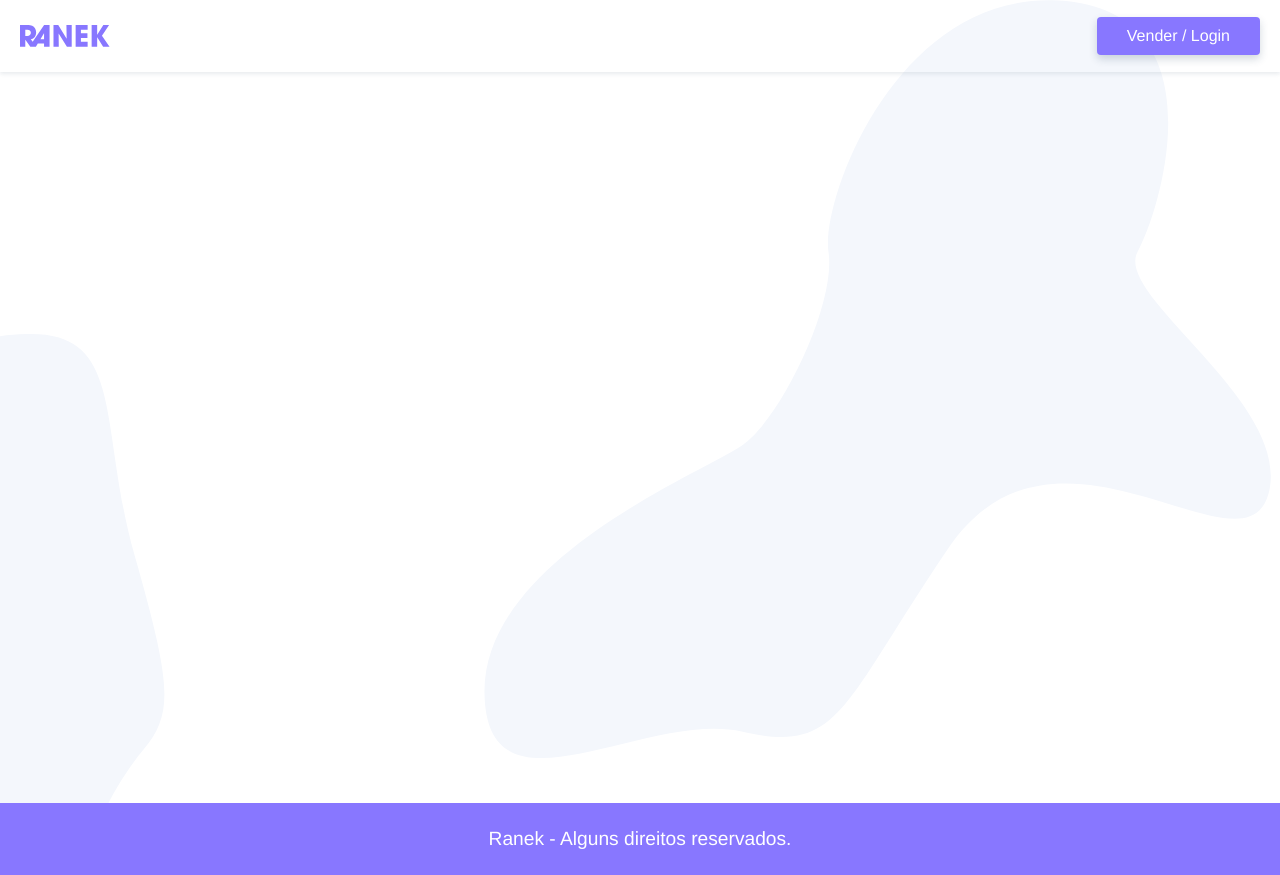
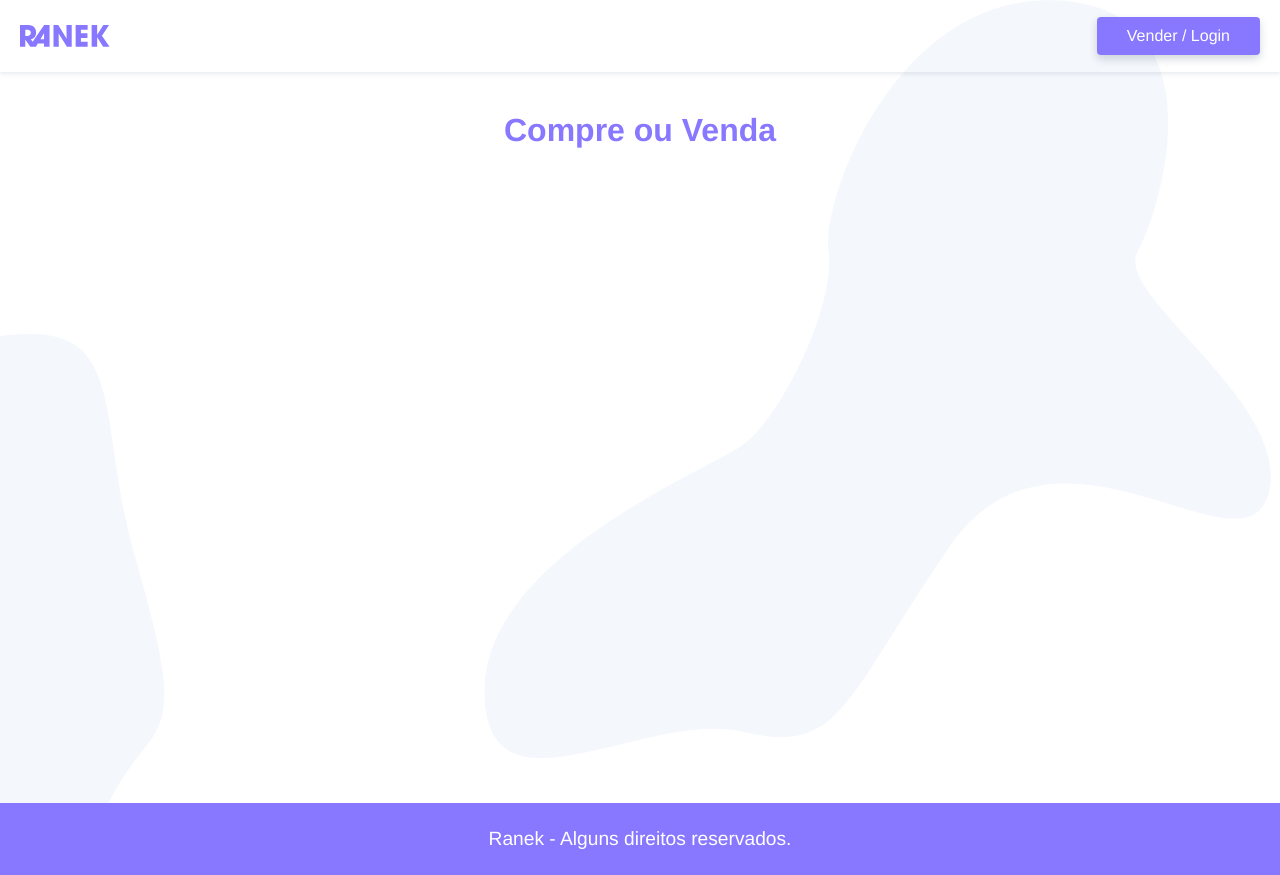
Before and after one commit to Vitor-Melo/ranek, a Vue app: page / in a window 1280 px wide. Built offline with nearby package versions, Linux system fonts and the light colour scheme.

Commit message:
ProdutosLita e ProdutosBuscar

```diff
--- /dev/null
+++ b/src/components/ProdutosBuscar.vue
@@ -0,0 +1,12 @@
+<template>
+</template>
+
+<script>
+export default {
+  name:'ProdutoBuscar',
+}
+</script>
+
+<style>
+
+</style>
--- /dev/null
+++ b/src/components/ProdutosLista.vue
@@ -0,0 +1,13 @@
+<template>
+
+</template>
+
+<script>
+export default {
+  name:'ProdutoLista',
+}
+</script>
+
+<style>
+
+</style>
--- a/src/components/TheFooter.vue
+++ b/src/components/TheFooter.vue
@@ -10,7 +10,7 @@ export default {
 }
 </script>
 
-<style>
+<style scoped>
 footer {
   background: #87F;
   padding: 25px 0;
--- a/src/views/Home.vue
+++ b/src/views/Home.vue
@@ -1,9 +1,30 @@
 <template>
-  <div></div>
+  <section>
+    <h1>Compre ou Venda</h1>
+    <ProdutoBuscar />
+    <ProdutoLista />
+  </section>
+
 </template>
 
 <script>
+import ProdutoLista from '@/components/ProdutosLista.vue';
+import ProdutoBuscar from '@/components/ProdutosBuscar.vue';
+
+
 export default {
-  name: "home"
+  name: "home",
+  components: {
+    ProdutoLista,
+    ProdutoBuscar
+  }
 };
 </script>
+<style scoped>
+h1 {
+  margin-top: 40px;
+  color: #87f;
+  font-size: 2rem;
+  text-align: center;
+}
+</style>
```
